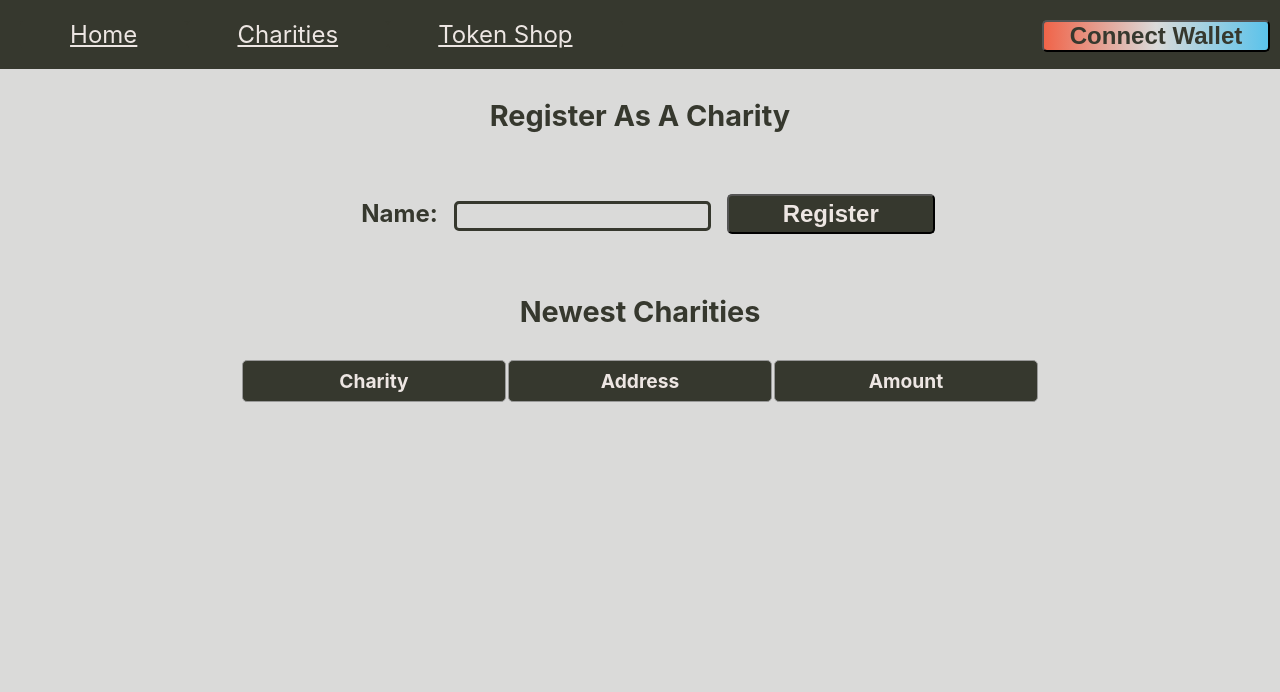
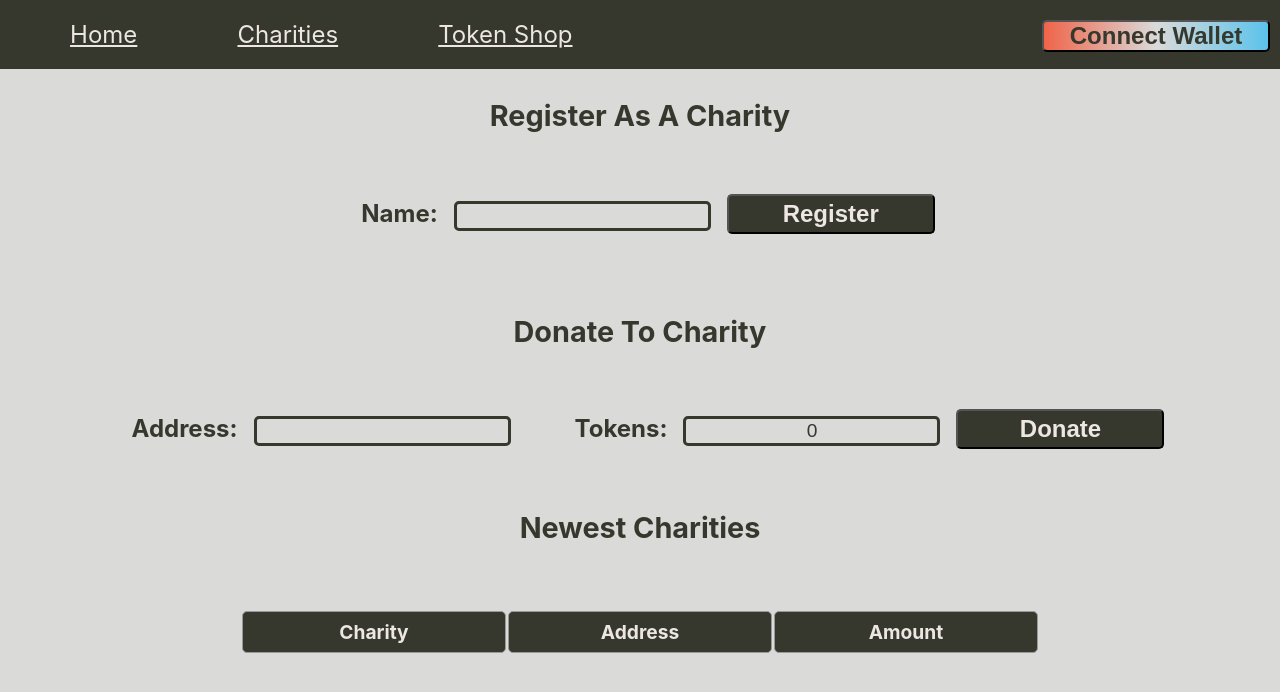
Before and after one commit to Zac369/charity-frontend, a React (Create React App) app: page /charities in a window 1280 px wide. Shown: the top 692 px of the page. Built offline with nearby package versions, Linux system fonts and the light colour scheme.

Commit message:
Donate to charity

```diff
--- a/src/App.js
+++ b/src/App.js
@@ -130,7 +130,7 @@ const App = () => {
       </nav>
       <Routes>
         <Route path="/" element={<Home/>} />
-        <Route path="/charities" element={<DisplayCharities currentAccount={currentAccount} charitiesContract={charitiesContract}/>} />
+        <Route path="/charities" element={<DisplayCharities currentAccount={currentAccount} charitiesContract={charitiesContract} tokenContract={tokenContract}/>} />
         <Route path="/token" element={<TokenShop currentAccount={currentAccount} charitiesContract={charitiesContract} tokenContract={tokenContract}/>} />
       </Routes>
 
--- a/src/Components/DisplayCharities/DisplayCharities.css
+++ b/src/Components/DisplayCharities/DisplayCharities.css
@@ -5,6 +5,7 @@ table {
     text-align: center;
     margin-left: auto;
     margin-right: auto;
+    margin-top: 4rem;
     width: 50rem;
 }
 
@@ -21,11 +22,15 @@ td, th {
     color: #36382E;
 }
 
-.table-header {
+.table-header, .donate-header {
     font-size: 1.8rem;
     font-weight: bold;
     text-align: center;
     color: #36382E;
+}
+
+.donate-header {
+    margin-top: 3rem;
 }
 
 .sub-text {
--- a/src/Components/DisplayCharities/index.js
+++ b/src/Components/DisplayCharities/index.js
@@ -1,16 +1,50 @@
 import React, { useEffect, useState } from 'react';
-import { ethers } from 'ethers';
+import { BigNumber, ethers } from 'ethers';
 
 import './DisplayCharities.css';
 import { shortenAddress } from './../../constants';
 
-const DisplayCharities = ({currentAccount, charitiesContract}) => {
+const DisplayCharities = ({currentAccount, charitiesContract, tokenContract}) => {
     const [allCharities, setAllCharities] = useState([]);
     const [newCharityName, setNewCharityName] = useState("");
+    const [newCharityAddress, setNewCharityAddress] = useState("");
+    const [newCharityAmount, setNewCharityAmount] = useState(0);
     const [addingCharity, setAddingCharity] = useState(false);
+    const [donatingCharity, setDonatingCharity] = useState(false);
     const [numOfCharities, setNumOfCharities] = useState(0);
     const [charityStatus, setCharityStatus] = useState(null);
 
+    const donateCharityAction = (beneficiary, amount) => async () => {
+        setNewCharityAddress("");
+        setNewCharityAmount(0);
+        let tokenBalance = await charitiesContract.getTokenBalance();
+        tokenBalance = BigNumber.from(tokenBalance);
+        tokenBalance = ethers.utils.formatEther(tokenBalance);
+        console.log(tokenBalance);
+        if (tokenBalance < amount) {
+            console.log("You do not have enough tokens");
+            return;
+        }
+        const listOfCharities = await charitiesContract.getCharityList();
+        if (!listOfCharities.includes(beneficiary)) {
+            console.log("Not a valid charity");
+            return;
+        }
+        try {
+            setDonatingCharity(true);
+            let weiAmount = ethers.utils.parseEther(amount.toString());
+            console.log('Approving in progress...');
+            const txnApprove = await tokenContract.approve(charitiesContract.address, weiAmount.toString());
+            await txnApprove.wait();
+            console.log('Donating in progress...');
+            const donateTxn = await charitiesContract.donateToCharity(beneficiary, weiAmount);
+            await donateTxn.wait();
+            console.log('donateTxn', donateTxn);
+        } catch (e) {
+            console.warn('Donation Error:', e);
+        }
+        setDonatingCharity(false);
+    }
 
     const addCharityAction = (charityName) => async () => {
         if (!newCharityName) {
@@ -29,13 +63,12 @@ const DisplayCharities = ({currentAccount, charitiesContract}) => {
             const mintTxn = await charitiesContract.newCharity(currentAccount, charityName);
             await mintTxn.wait();
             console.log('mintTxn:', mintTxn);
-            setAddingCharity(false);
             setNumOfCharities(numOfCharities + 1)
         } catch (error) {
             console.warn('Add Charity Error:', error);
-            setAddingCharity(false);
         }
-      };
+        setAddingCharity(false);
+    };
 
     useEffect(() => {
         const updateCharities = async () => {
@@ -72,7 +105,7 @@ const DisplayCharities = ({currentAccount, charitiesContract}) => {
         if (charitiesContract && currentAccount) {
             updateCharities();
         }
-    }, [charitiesContract, numOfCharities, currentAccount]);
+    }, [charitiesContract, numOfCharities, currentAccount, donatingCharity]);
 
     return (
         <div>
@@ -85,12 +118,12 @@ const DisplayCharities = ({currentAccount, charitiesContract}) => {
                         value={newCharityName}
                         onChange={(e) => setNewCharityName(e.target.value)}
                         />
-                        {addingCharity === false &&
+                        {!addingCharity &&
                             <button className="add-charity-button" onClick={addCharityAction(newCharityName)}>
                             Register
                             </button>
                         }
-                        {addingCharity === true &&
+                        {addingCharity &&
                             <p className="adding-charity">Registering...</p>
                         }
                     </label>
@@ -99,6 +132,32 @@ const DisplayCharities = ({currentAccount, charitiesContract}) => {
             {charityStatus &&
                 <p className="table-header">You Are Registered As A Charity</p>
             }
+
+            <div className="add-charity-container">
+                <p className="donate-header">Donate To Charity</p>
+                <label>Address:
+                    <input
+                    type="text"
+                    value={newCharityAddress}
+                    onChange={(e) => setNewCharityAddress(e.target.value)}
+                    />
+                </label>
+                <label>Tokens:
+                    <input
+                    type="text"
+                    value={newCharityAmount}
+                    onChange={(e) => setNewCharityAmount(e.target.value)}
+                    />
+                    {!donatingCharity &&
+                        <button className="add-charity-button" onClick={donateCharityAction(newCharityAddress, newCharityAmount)}>
+                        Donate
+                        </button>
+                    }
+                    {donatingCharity &&
+                        <p className="adding-charity">Donating...</p>
+                    }
+                </label>
+            </div>
 
             <div>
                 <p className="table-header">Newest Charities</p>
```
